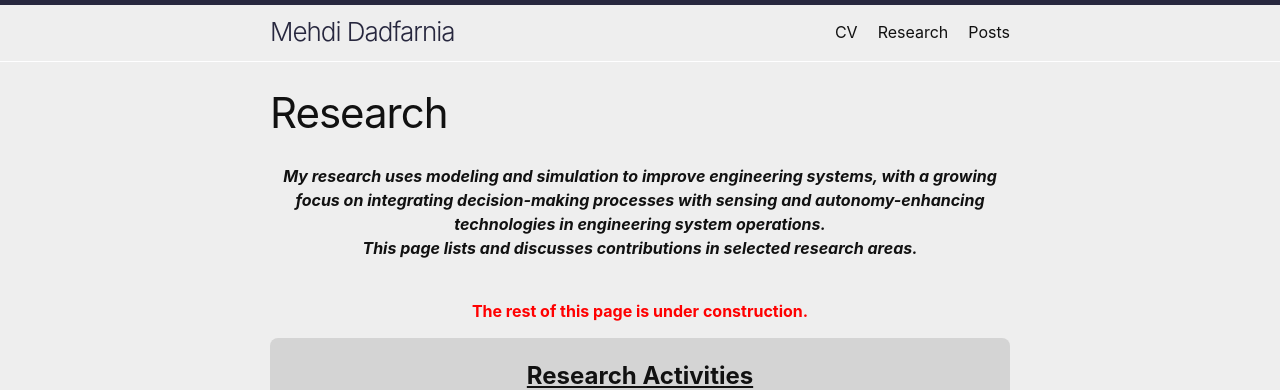
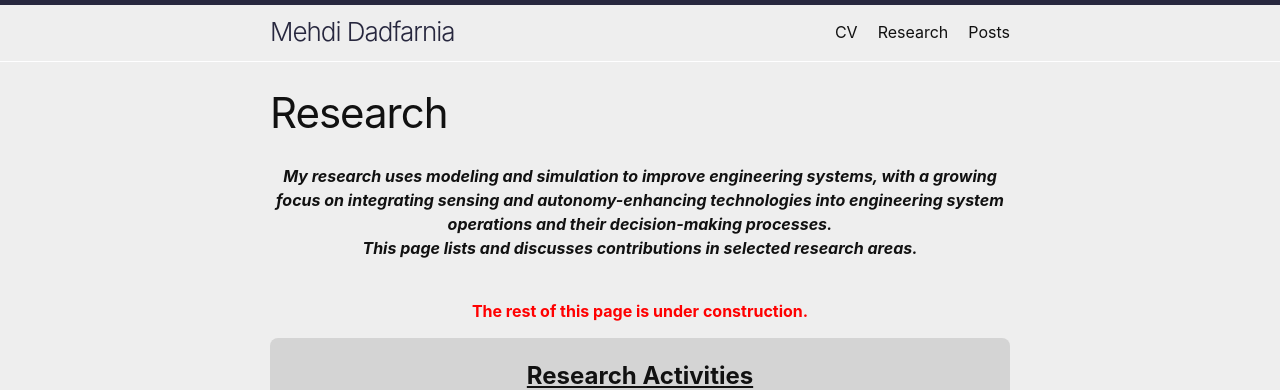
Before and after one commit to mehdidadfarnia/mehdidadfarnia.github.io, a Jekyll site: the page built from research.markdown, in a window 1280 px wide. Shown: the top 390 px of the page. Built offline with Jekyll 4.4.1, drawn with Linux system fonts in a browser that asks for light colours.

Commit message:
new research statement v2

```diff
--- a/research.markdown
+++ b/research.markdown
@@ -4,7 +4,7 @@ title: Research
 permalink: /Research/
 ---
 
-<center><strong><em>My research uses modeling and simulation to improve engineering systems, with a growing focus on integrating decision-making processes with sensing and autonomy-enhancing technologies in engineering system operations.</em></strong></center>
+<center><strong><em>My research uses modeling and simulation to improve engineering systems, with a growing focus on integrating sensing and autonomy-enhancing technologies into engineering system operations and their decision-making processes.</em></strong></center>
 <center><strong><em>This page lists and discusses contributions in selected research areas.</em></strong></center>
 
 <br>
```
